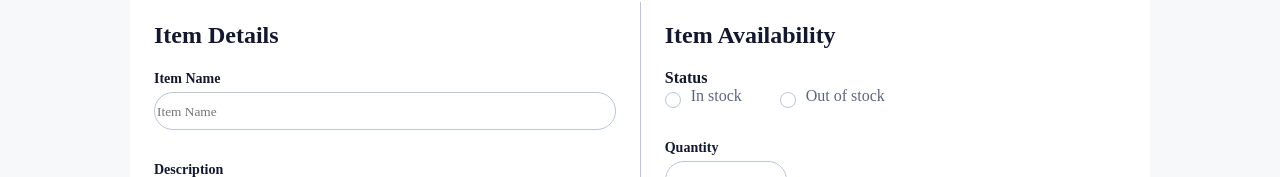
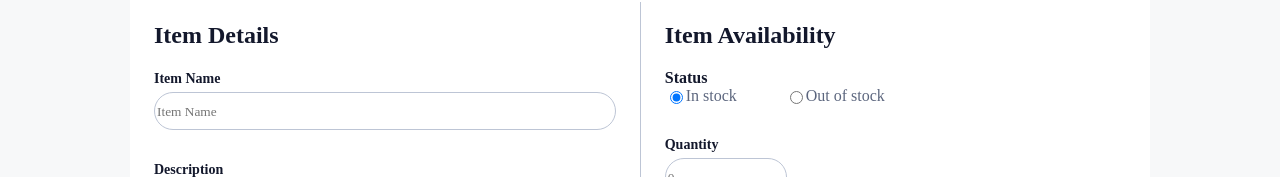
Before and after one commit to sunshineagoo17/group-four-instock, a React (Create React App) app: page /inventory/add-inventory in a window 1280 px wide. Shown: the part 207-384 px from the top of the page. Built offline with nearby package versions, Linux system fonts and the light colour scheme; no server answers; a web font is replaced by a local one.

Commit message:
Fixed AddInventory instock status

```diff
--- a/src/components/AddInventory/AddInventory.jsx
+++ b/src/components/AddInventory/AddInventory.jsx
@@ -19,29 +19,19 @@ function AddInventory({ baseURL }) {
 
   useEffect(() => {
     // Fetch categories and warehouses from the API
-        axios.get(`${baseURL}/categories`)
-            .then((response) => {
-                setCategories(response.data);
-            })
-            .catch((error) => {
-                console.error('Error fetching categories:', error);
-            });
+    axios
+      .get(`${baseURL}/categories`)
+      .then((response) => setCategories(response.data))
+      .catch((error) => console.error('Error fetching categories:', error));
 
-        axios.get(`${baseURL}/warehouses`)
-            .then((response) => {
-                setWarehouses(response.data);
-            })
-            .catch((error) => {
-                console.error('Error fetching warehouses:', error);
-            });
+    axios
+      .get(`${baseURL}/warehouses`)
+      .then((response) => setWarehouses(response.data))
+      .catch((error) => console.error('Error fetching warehouses:', error));
   }, [baseURL]);
 
-    const handleItemName = (event) => setItemName(event.target.value);
-    const handleDescription = (event) => setDescription(event.target.value);
-    const handleCategory = (event) => setCategory(event.target.value);
-    const handleQuantity = (event) => setQuantity(event.target.value);
-    const handleWarehouse = (event) => setWarehouse(event.target.value);
-    const handleStatusChange = (status) => setStatus(status);
+  const handleInputChange = (setter) => (event) => setter(event.target.value);
+  const handleStatusChange = (event) => setStatus(event.target.value);
 
   const validateFields = () => {
     const errors = {};
@@ -49,8 +39,8 @@ function AddInventory({ baseURL }) {
     if (!description) errors.description = 'Description is required';
     if (!category) errors.category = 'Category is required';
     if (!warehouse) errors.warehouse = 'Warehouse is required';
-        if (status === 'In Stock' && !quantity) errors.quantity = 'Quantity is required';
-
+    if (status === 'In Stock' && !quantity)
+      errors.quantity = 'Quantity is required';
     return errors;
   };
 
@@ -68,7 +58,7 @@ function AddInventory({ baseURL }) {
       description,
       category,
       status,
-            quantity: status === 'In Stock' ? quantity : 0
+      quantity: status === 'In Stock' ? quantity : 0,
     };
 
     try {
@@ -100,101 +90,146 @@ function AddInventory({ baseURL }) {
         <Link to='/inventory'>
           <img src={ArrowBack} alt='back' />
         </Link>
-                <h1 className='inventory-add-header__title txt-header txt-black'>Add New Inventory Item</h1>
+        <h1 className='inventory-add-header__title txt-header txt-black'>
+          Add New Inventory Item
+        </h1>
       </div>
       <form onSubmit={handleSubmit}>
         <div className='inventory-add-form__container'>
           <div className='inventory-add-form__one inventory-add-form'>
             <h2 className='inventory-add-title'>Item Details</h2>
-                        <label className='inventory-add-label'>Item Name</label><br />
+            <label className='inventory-add-label'>Item Name</label>
+            <br />
             <input
               className='inventory-add-input'
               type='text'
-                            onChange={handleItemName}
+              onChange={handleInputChange(setItemName)}
               value={itemName}
               placeholder='Item Name'
             />
-                        {errors.itemName && <span className='error'>{errors.itemName}</span>}
+            {errors.itemName && (
+              <span className='error'>{errors.itemName}</span>
+            )}
             <br />
-                        <label className='inventory-add-label'>Description</label><br />
+            <label className='inventory-add-label'>Description</label>
+            <br />
             <textarea
               className='inventory-add-textarea'
-                            onChange={handleDescription}
+              onChange={handleInputChange(setDescription)}
               value={description}
-                            placeholder='Please enter a brief item description...'
-                        ></textarea>
-                        {errors.description && <span className='error'>{errors.description}</span>}
+              placeholder='Please enter a brief item description...'></textarea>
+            {errors.description && (
+              <span className='error'>{errors.description}</span>
+            )}
             <br />
-                        <label className='inventory-add-label'>Category</label><br />
+            <label className='inventory-add-label'>Category</label>
+            <br />
             <div className='inventory-add-icon__container'>
               <img src={arrowDrop} alt='arrow-drop' />
               <select
                 className='inventory-add-select'
-                                onChange={handleCategory}
-                                value={category}
-                            >
-                                <option value="" disabled>Please select</option>
+                onChange={handleInputChange(setCategory)}
+                value={category}>
+                <option value='' disabled>
+                  Please select
+                </option>
                 {categories.map((cat) => (
-                                    <option key={cat.id} value={cat.name}>{cat.name}</option>
+                  <option key={cat.id} value={cat.name}>
+                    {cat.name}
+                  </option>
                 ))}
               </select>
             </div>
-                        {errors.category && <span className='error'>{errors.category}</span>}
+            {errors.category && (
+              <span className='error'>{errors.category}</span>
+            )}
           </div>
 
           <div className='inventory-add-form__two inventory-add-form'>
             <h2 className='inventory-add-title'>Item Availability</h2>
             <div>Status</div>
             <div className='status-inventory-add'>
-                            <div
-                                className={`inventory-oval-container ${status === 'In Stock' ? 'selected' : ''}`}
-                                onClick={() => handleStatusChange('In Stock')}
-                            >
-                                <div className='oval'></div>
+              <label
+                className={`inventory-oval-container ${
+                  status === 'In Stock' ? 'selected' : ''
+                }`}>
+                <input
+                  type='radio'
+                  name='status'
+                  value='In Stock'
+                  checked={status === 'In Stock'}
+                  onChange={handleStatusChange}
+                  className='inventory-oval-input'
+                />
                 <div className='inventory-add-status'>In stock</div>
-                            </div>
-                            <div
-                                className={`inventory-oval-container ${status === 'Out of Stock' ? 'selected' : ''}`}
-                                onClick={() => handleStatusChange('Out of Stock')}
-                            >
-                                <div className='oval'></div>
+              </label>
+              <label
+                className={`inventory-oval-container ${
+                  status === 'Out of Stock' ? 'selected' : ''
+                }`}>
+                <input
+                  type='radio'
+                  name='status'
+                  value='Out of Stock'
+                  checked={status === 'Out of Stock'}
+                  onChange={handleStatusChange}
+                  className='inventory-oval-input'
+                />
                 <div className='inventory-add-status'>Out of stock</div>
-                            </div>
+              </label>
             </div>
             {status === 'In Stock' && (
               <>
-                                <label className='inventory-add-label'>Quantity</label><br />
+                <label className='inventory-add-label'>Quantity</label>
+                <br />
                 <input
                   className='inventory-add-input'
                   type='number'
-                                    onChange={handleQuantity}
+                  onChange={handleInputChange(setQuantity)}
                   value={quantity}
                   placeholder='0'
                 />
-                                {errors.quantity && <span className='error'>{errors.quantity}</span>}
+                {errors.quantity && (
+                  <span className='error'>{errors.quantity}</span>
+                )}
                 <br />
               </>
             )}
-                        <label className='inventory-add-label'>Warehouse</label><br />
+            <label className='inventory-add-label'>Warehouse</label>
+            <br />
             <div className='inventory-add-icon__container'>
               <img alt='arrow-drop' src={arrowDrop} />
               <select
                 className='inventory-add-select'
-                                onChange={handleWarehouse}
-                                value={warehouse}
-                            >
-                                <option value="" disabled>Please select</option>
+                onChange={handleInputChange(setWarehouse)}
+                value={warehouse}>
+                <option value='' disabled>
+                  Please select
+                </option>
                 {warehouses.map((wh) => (
-                                    <option key={wh.id} value={wh.id}>{wh.warehouse_name}</option>
+                  <option key={wh.id} value={wh.id}>
+                    {wh.warehouse_name}
+                  </option>
                 ))}
               </select>
             </div>
-                        {errors.warehouse && <span className='error'>{errors.warehouse}</span>}
+            {errors.warehouse && (
+              <span className='error'>{errors.warehouse}</span>
+            )}
           </div>
         </div>
         <div className='inventory-add-button__container'>
-                    <button className='inventory-add-button inventory-add-button__one' type='button' onClick={handleCancel}>Cancel</button>
-                    <button type='submit' className='inventory-add-button inventory-add-button__two'>+ Add Item</button>
+          <button
+            className='inventory-add-button inventory-add-button__one'
+            type='button'
+            onClick={handleCancel}>
+            Cancel
+          </button>
+          <button
+            type='submit'
+            className='inventory-add-button inventory-add-button__two'>
+            + Add Item
+          </button>
         </div>
       </form>
     </div>
```
Lines whose indentation alone changed are shown as unchanged.
